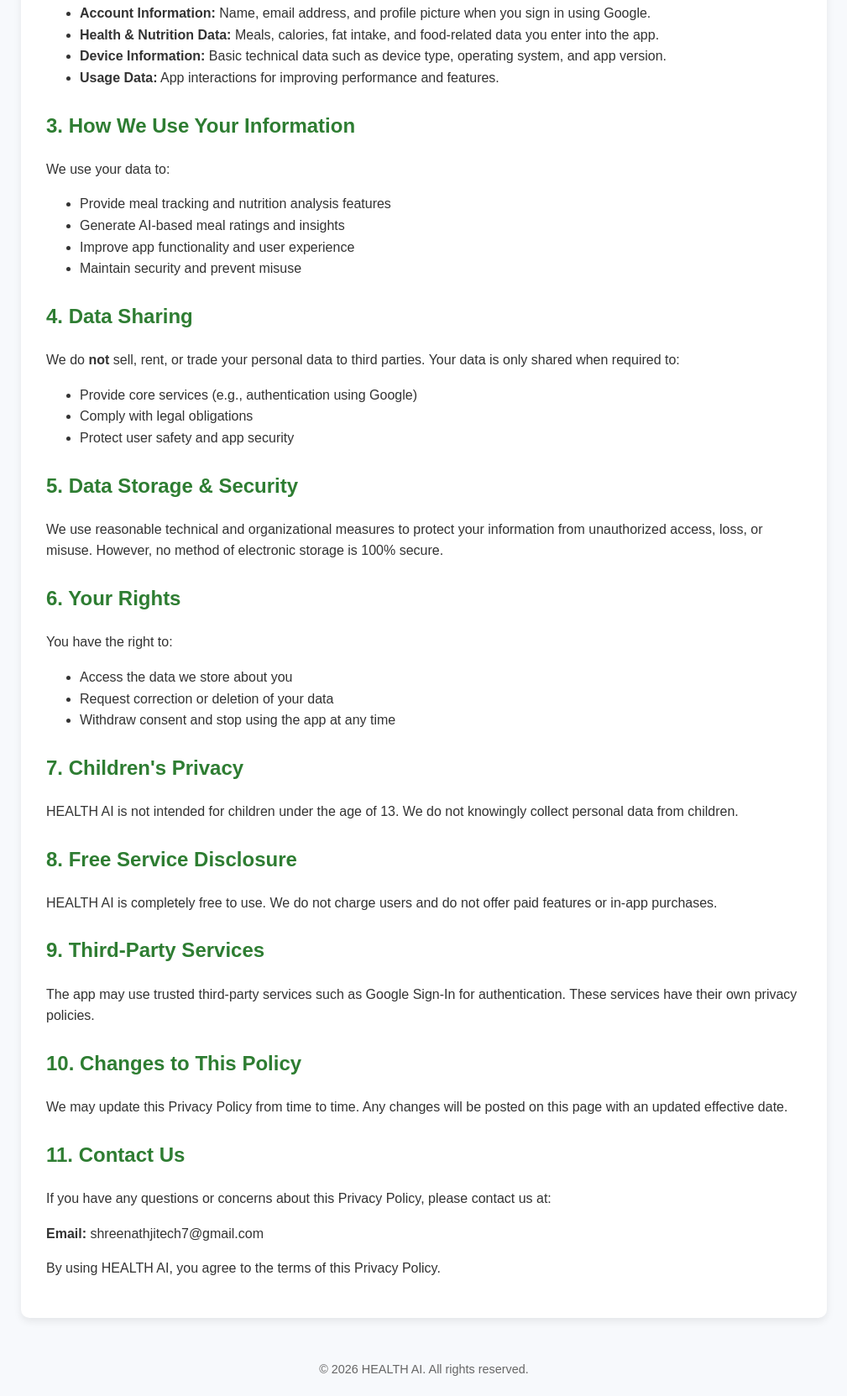
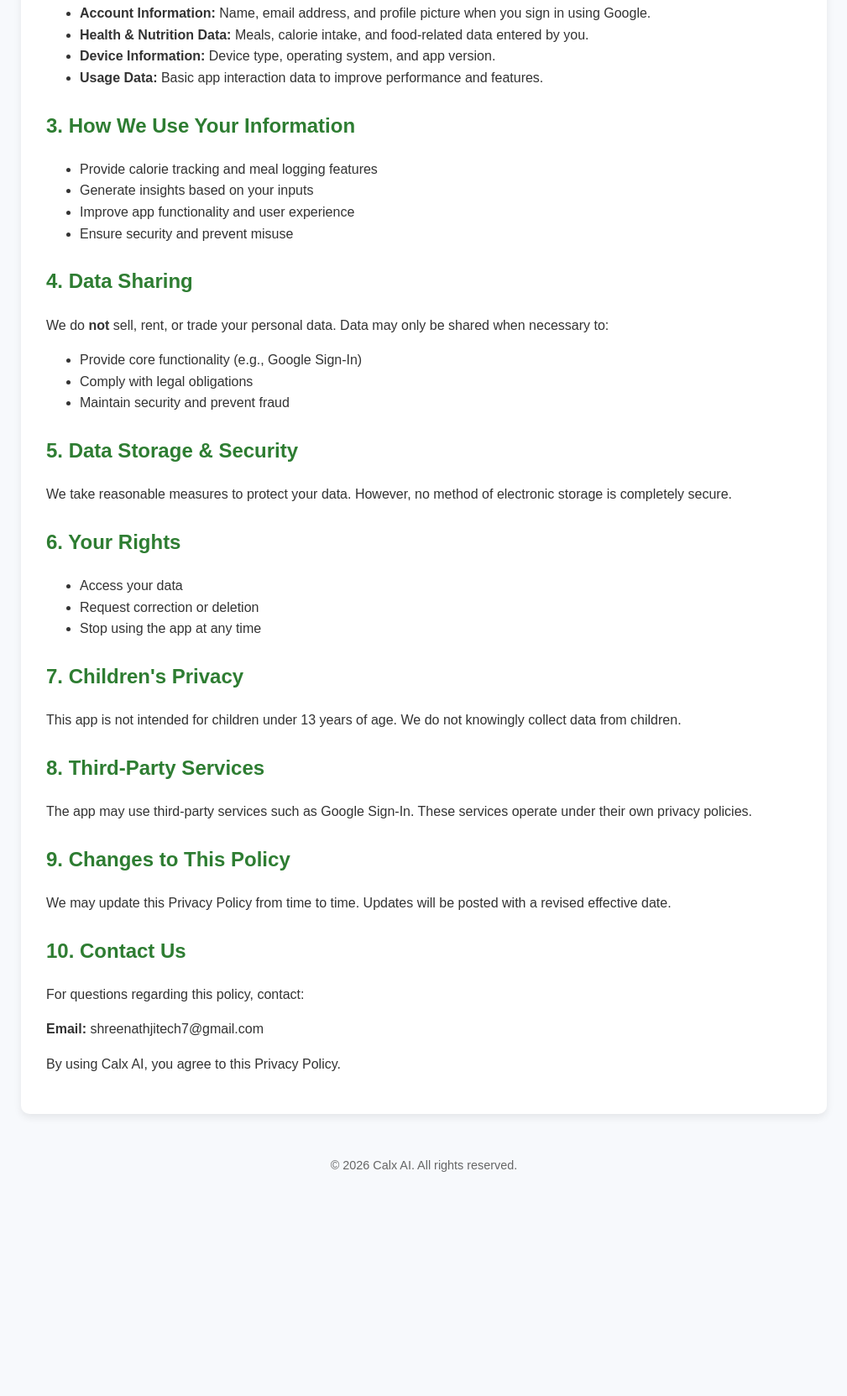
Before and after one commit to QueBytz/CalxAi, a plain HTML site: page index.html in a window 1280 px wide. Shown: the part 605-2268 px from the top of the page at 84% size, without its empty margins (135-1144 px from the left). After the commit the page ends 2025 px from the top, so only its background shows below. Drawn offline with Linux system fonts and the light colour scheme.

Commit message:
Update index.html

```diff
--- a/index.html
+++ b/index.html
@@ -3,7 +3,7 @@
 <head>
   <meta charset="UTF-8" />
   <meta name="viewport" content="width=device-width, initial-scale=1.0" />
-  <title>Privacy Policy – HEALTH AI</title>
+  <title>Privacy Policy – Calx AI</title>
   <style>
     body {
       font-family: Arial, Helvetica, sans-serif;
@@ -53,98 +53,91 @@
 </head>
 <body>
   <header>
-    <h1>HEALTH AI – Privacy Policy</h1>
-    <div class="badge">Free Meal & Calorie Tracker App</div>
+    <h1>Calx AI – Privacy Policy</h1>
+    <div class="badge">Calorie & Meal Tracking App</div>
   </header>
 
   <div class="container">
     <p><strong>Effective Date:</strong> January 2026</p>
 
     <p>
-      HEALTH AI ("we", "our", or "us") values your privacy. This Privacy Policy explains how we collect, use, and protect your information when you use our mobile application and related services (collectively, the "App").
+      Calx AI ("we", "our", or "us") values your privacy. This Privacy Policy explains how we collect, use, and protect your information when you use our mobile application (the "App").
     </p>
 
-    <h2>1. About HEALTH AI</h2>
+    <h2>1. About Calx AI</h2>
     <p>
-      HEALTH AI is a free-to-use application that helps users track meals, calories, fat intake, and receive AI-based meal ratings. We do not charge users and do not sell any in-app products or subscriptions.
+      Calx AI is an application designed to help users track meals, calories, and nutrition information. The app provides general insights based on user input. It is intended for informational and lifestyle purposes only and does not provide medical advice.
     </p>
 
     <h2>2. Information We Collect</h2>
     <p>We may collect the following types of information:</p>
     <ul>
       <li><strong>Account Information:</strong> Name, email address, and profile picture when you sign in using Google.</li>
-      <li><strong>Health & Nutrition Data:</strong> Meals, calories, fat intake, and food-related data you enter into the app.</li>
-      <li><strong>Device Information:</strong> Basic technical data such as device type, operating system, and app version.</li>
-      <li><strong>Usage Data:</strong> App interactions for improving performance and features.</li>
+      <li><strong>Health & Nutrition Data:</strong> Meals, calorie intake, and food-related data entered by you.</li>
+      <li><strong>Device Information:</strong> Device type, operating system, and app version.</li>
+      <li><strong>Usage Data:</strong> Basic app interaction data to improve performance and features.</li>
     </ul>
 
     <h2>3. How We Use Your Information</h2>
-    <p>We use your data to:</p>
     <ul>
-      <li>Provide meal tracking and nutrition analysis features</li>
-      <li>Generate AI-based meal ratings and insights</li>
+      <li>Provide calorie tracking and meal logging features</li>
+      <li>Generate insights based on your inputs</li>
       <li>Improve app functionality and user experience</li>
-      <li>Maintain security and prevent misuse</li>
+      <li>Ensure security and prevent misuse</li>
     </ul>
 
     <h2>4. Data Sharing</h2>
     <p>
-      We do <strong>not</strong> sell, rent, or trade your personal data to third parties. Your data is only shared when required to:
+      We do <strong>not</strong> sell, rent, or trade your personal data. Data may only be shared when necessary to:
     </p>
     <ul>
-      <li>Provide core services (e.g., authentication using Google)</li>
+      <li>Provide core functionality (e.g., Google Sign-In)</li>
       <li>Comply with legal obligations</li>
-      <li>Protect user safety and app security</li>
+      <li>Maintain security and prevent fraud</li>
     </ul>
 
     <h2>5. Data Storage & Security</h2>
     <p>
-      We use reasonable technical and organizational measures to protect your information from unauthorized access, loss, or misuse. However, no method of electronic storage is 100% secure.
+      We take reasonable measures to protect your data. However, no method of electronic storage is completely secure.
     </p>
 
     <h2>6. Your Rights</h2>
-    <p>You have the right to:</p>
     <ul>
-      <li>Access the data we store about you</li>
-      <li>Request correction or deletion of your data</li>
-      <li>Withdraw consent and stop using the app at any time</li>
+      <li>Access your data</li>
+      <li>Request correction or deletion</li>
+      <li>Stop using the app at any time</li>
     </ul>
 
     <h2>7. Children's Privacy</h2>
     <p>
-      HEALTH AI is not intended for children under the age of 13. We do not knowingly collect personal data from children.
+      This app is not intended for children under 13 years of age. We do not knowingly collect data from children.
     </p>
 
-    <h2>8. Free Service Disclosure</h2>
+    <h2>8. Third-Party Services</h2>
     <p>
-      HEALTH AI is completely free to use. We do not charge users and do not offer paid features or in-app purchases.
+      The app may use third-party services such as Google Sign-In. These services operate under their own privacy policies.
     </p>
 
-    <h2>9. Third-Party Services</h2>
+    <h2>9. Changes to This Policy</h2>
     <p>
-      The app may use trusted third-party services such as Google Sign-In for authentication. These services have their own privacy policies.
+      We may update this Privacy Policy from time to time. Updates will be posted with a revised effective date.
     </p>
 
-    <h2>10. Changes to This Policy</h2>
+    <h2>10. Contact Us</h2>
     <p>
-      We may update this Privacy Policy from time to time. Any changes will be posted on this page with an updated effective date.
-    </p>
-
-    <h2>11. Contact Us</h2>
-    <p>
-      If you have any questions or concerns about this Privacy Policy, please contact us at:
+      For questions regarding this policy, contact:
     </p>
     <p>
       <strong>Email:</strong> shreenathjitech7@gmail.com
     </p>
 
     <p>
-      By using HEALTH AI, you agree to the terms of this Privacy Policy.
+      By using Calx AI, you agree to this Privacy Policy.
     </p>
   </div>
 
   <footer>
-    © 2026 HEALTH AI. All rights reserved.
+    © 2026 Calx AI. All rights reserved.
   </footer>
 </body>
 </html>
```
